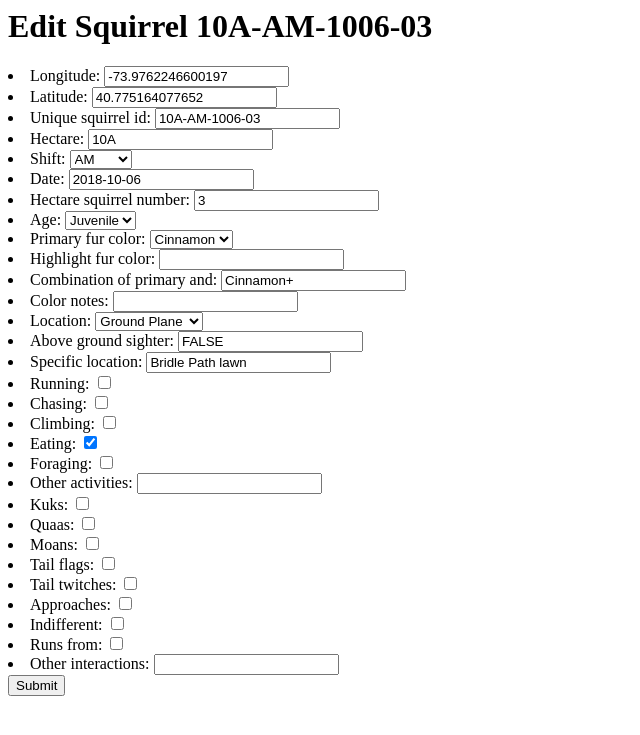
After one commit to weixuantang/squirrel-tracker, a Django app: a page that uses squirrel/tracker/templates/tracker/edit.html in a window 1280 px wide. The commit adds this page. Shown: the top 735 px of the page, without its empty margins (0-640 px from the left). Run offline with Django 3.2, Linux system fonts and the light colour scheme; data comes from the database, SQL or seed files in the repository; both versions use the stored data as it was after the commit.

Commit message:
Add edit page

```diff
--- /dev/null
+++ b/squirrel/tracker/forms.py
@@ -0,0 +1,42 @@
+from django.forms import ModelForm
+from .models import Squirrel
+
+class SquirrelForm(ModelForm):
+    class Meta:
+        model = Squirrel
+        fields = [
+            'x',
+            'y',
+            'unique_squirrel_id',
+            'hectare',
+            'shift',
+            'date',
+            'hectare_squirrel_number',
+            'age',
+            'primary_fur_color',
+            'highlight_fur_color',
+            'combination_of_primary_and',
+            'color_notes',
+            'location',
+            'above_ground_sighter',
+            'specific_location',
+            'running',
+            'chasing',
+            'climbing',
+            'eating',
+            'foraging',
+            'other_activities',
+            'kuks',
+            'quaas',
+            'moans',
+            'tail_flags',
+            'tail_twitches',
+            'approaches',
+            'indifferent',
+            'runs_from',
+            'other_interactions'
+        ]
+        labels = {
+            'x':'Longitude',
+            'y':'Latitude'
+        }
--- a/squirrel/tracker/models.py
+++ b/squirrel/tracker/models.py
@@ -1,14 +1,9 @@
 from django.db import models
-from django.utils.translation import gettext as _
 
 class Squirrel(models.Model):
-    x = models.FloatField(
-        help_text=_('Longitude')
-    )
+    x = models.FloatField()
 
-    y = models.FloatField(
-        help_text=_('Latitude')
-    )
+    y = models.FloatField()
 
     unique_squirrel_id = models.CharField(
         max_length=50,
@@ -55,15 +50,18 @@ class Squirrel(models.Model):
     )
 
     highlight_fur_color = models.CharField(
-        max_length=50
+        max_length=50,
+        blank=True
     )
 
     combination_of_primary_and = models.CharField(
-        max_length=50
+        max_length=50,
+        blank=True
     )
 
     color_notes = models.CharField(
-        max_length=200
+        max_length=200,
+        blank=True
     )
 
     LOCATION_CHOICES = (
@@ -77,11 +75,13 @@ class Squirrel(models.Model):
     )
 
     above_ground_sighter = models.CharField(
-        max_length=10
+        max_length=10,
+        blank=True
     )
 
     specific_location = models.CharField(
-        max_length=100
+        max_length=100,
+        blank=True
     )
 
     running = models.BooleanField(default=False)
@@ -95,7 +95,8 @@ class Squirrel(models.Model):
     foraging = models.BooleanField(default=False)
 
     other_activities = models.CharField(
-        max_length=200
+        max_length=200,
+        blank=True
     )
 
     kuks = models.BooleanField(default=False)
@@ -115,7 +116,8 @@ class Squirrel(models.Model):
     runs_from = models.BooleanField(default=False)
 
     other_interactions = models.CharField(
-        max_length=200
+        max_length=200,
+        blank=True
     )
 
     def __str__(self):
--- /dev/null
+++ b/squirrel/tracker/templates/tracker/edit.html
@@ -0,0 +1,6 @@
+<h1>Edit Squirrel {{squirrel.unique_squirrel_id }}</h1>
+<form action="/tracker/sightings/{{squirrel.unique_squirrel_id}}" method="post">
+    {% csrf_token %}
+    {{ form.as_ul }}
+    <input type="submit" value="Submit">
+</form>
--- a/squirrel/tracker/templates/tracker/sightings.html
+++ b/squirrel/tracker/templates/tracker/sightings.html
@@ -1,7 +1,7 @@
 {% if sightings %}
     <ul>
     {% for squirrel in sightings %}
-        <li><a href="/trakcer/{{ squirrel.unique_squirrel_id }}/">{{ squirrel.unique_squirrel_id }}</a></li>
+    <li><a href="/tracker/sightings/{{ squirrel.unique_squirrel_id }}">{{ squirrel.unique_squirrel_id }}</a></li>
     {% endfor %}
     </ul>
 {% else %}
--- a/squirrel/tracker/urls.py
+++ b/squirrel/tracker/urls.py
@@ -2,9 +2,10 @@ from django.urls import path
 from . import views
 
 urlpatterns = [
-        path('map/',views.showmap, name='showmap'),
-        path('sightings/add',views.add, name='add'),
-        path('sightings/added',views.added, name='added'),#temporary setting
-        path('sightings/stats',views.showstats, name='showstats'),
+        path('map/', views.showmap, name='showmap'),
+        path('sightings/add', views.add, name='add'),
+        path('sightings/added', views.added, name='added'),#temporary setting
+        path('sightings/stats', views.showstats, name='showstats'),
         path('sightings', views.sightings, name='sightings'),
+        path('sightings/<unique_squirrel_id>', views.edit, name='edit'),
         ]
--- a/squirrel/tracker/views.py
+++ b/squirrel/tracker/views.py
@@ -2,6 +2,8 @@ from django.shortcuts import render, get_object_or_404
 import random
 from .models import Squirrel
 from django.db.models import Avg,Max,Min,Count,StdDev
+from .forms import SquirrelForm
+from django.http import HttpResponseRedirect
 # Create your views here.
 
 def showmap(request):
@@ -40,3 +42,14 @@ def sightings(request):
     sightings = Squirrel.objects.order_by('unique_squirrel_id')
     context = {'sightings':sightings}
     return render(request, 'tracker/sightings.html', context)
+
+def edit(request, unique_squirrel_id):
+    squirrel = get_object_or_404(Squirrel, pk=unique_squirrel_id)
+    if request.method == 'POST':
+        form = SquirrelForm(instance=squirrel,data=request.POST)
+        if form.is_valid():
+            form.save()
+            return HttpResponseRedirect('/tracker/sightings')
+    else:
+        form = SquirrelForm(instance=squirrel)
+    return render(request, 'tracker/edit.html', {'form':form,'squirrel':squirrel})
```
Also changed, not shown: squirrel/db.sqlite3.
